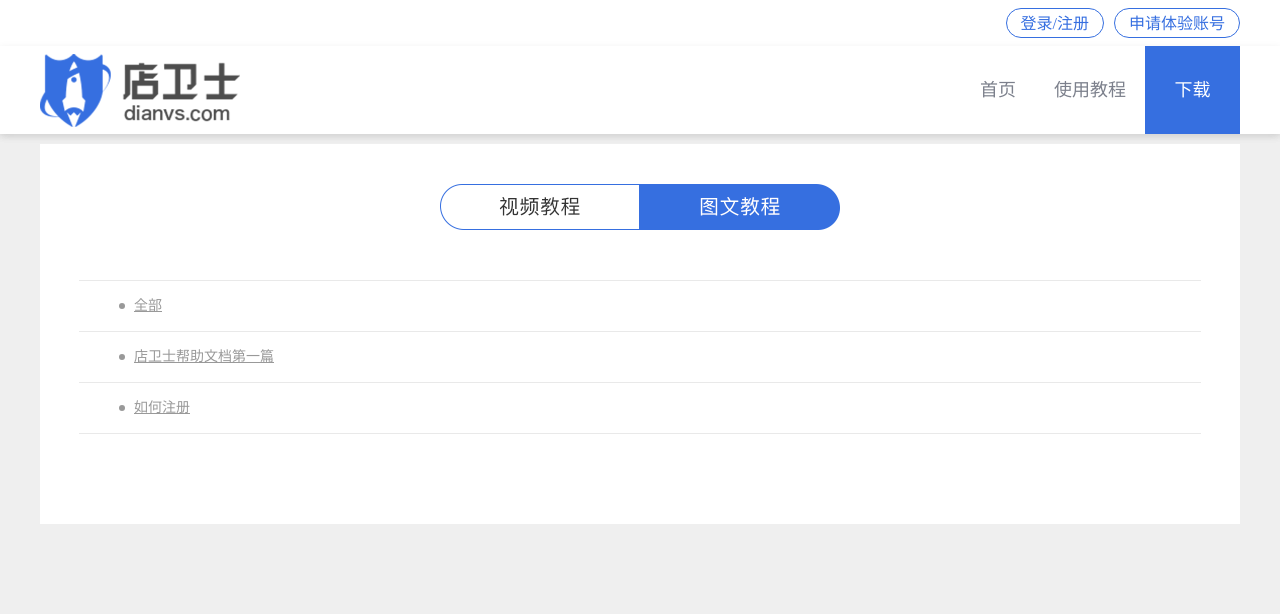
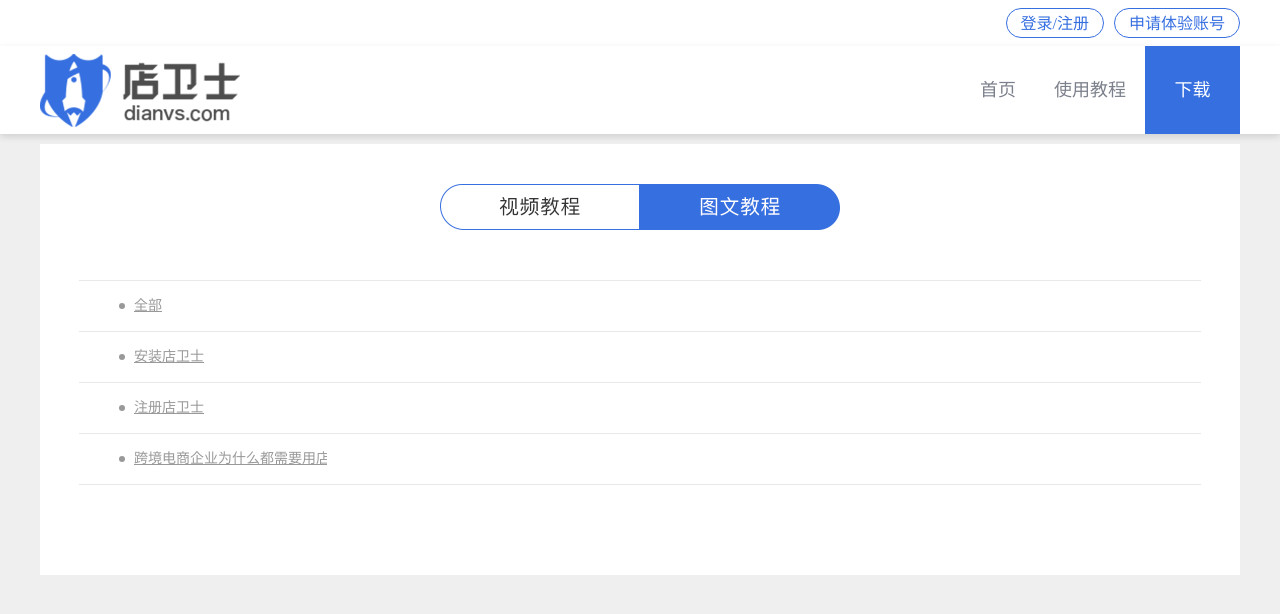
Before and after one commit to dianvs-ltd/dianvs-ltd.github.io, a Jekyll site: the page built from index.markdown, in a window 1280 px wide and 900 px high. Shown: the top 614 px of the window. Built offline with Jekyll 4.4.1, drawn with Linux system fonts in a browser that asks for light colours.

Commit message:
Update nav.html

```diff
--- a/_includes/nav.html
+++ b/_includes/nav.html
@@ -4,10 +4,13 @@
             <a class="page_nav_sub_name" href="{{site.baseurl}}/">全部</a>
         </div>
         <div class="page_nav_sub">
-            <a class="page_nav_sub_name" href="{{site.baseurl}}/doc/1.html">店卫士帮助文档第一篇</a>
+            <a class="page_nav_sub_name" href="{{site.baseurl}}/doc/1.html">安装店卫士</a>
         </div>
           <div class="page_nav_sub">
-            <a class="page_nav_sub_name" href="{{site.baseurl}}/doc/2.html">如何注册</a>
+            <a class="page_nav_sub_name" href="{{site.baseurl}}/doc/2.html">注册店卫士</a>
+        </div>
+           <div class="page_nav_sub">
+            <a class="page_nav_sub_name" href="{{site.baseurl}}/doc/3.html">跨境电商企业为什么都需要用店卫士</a>
         </div>
     </div>
 </div>
```
